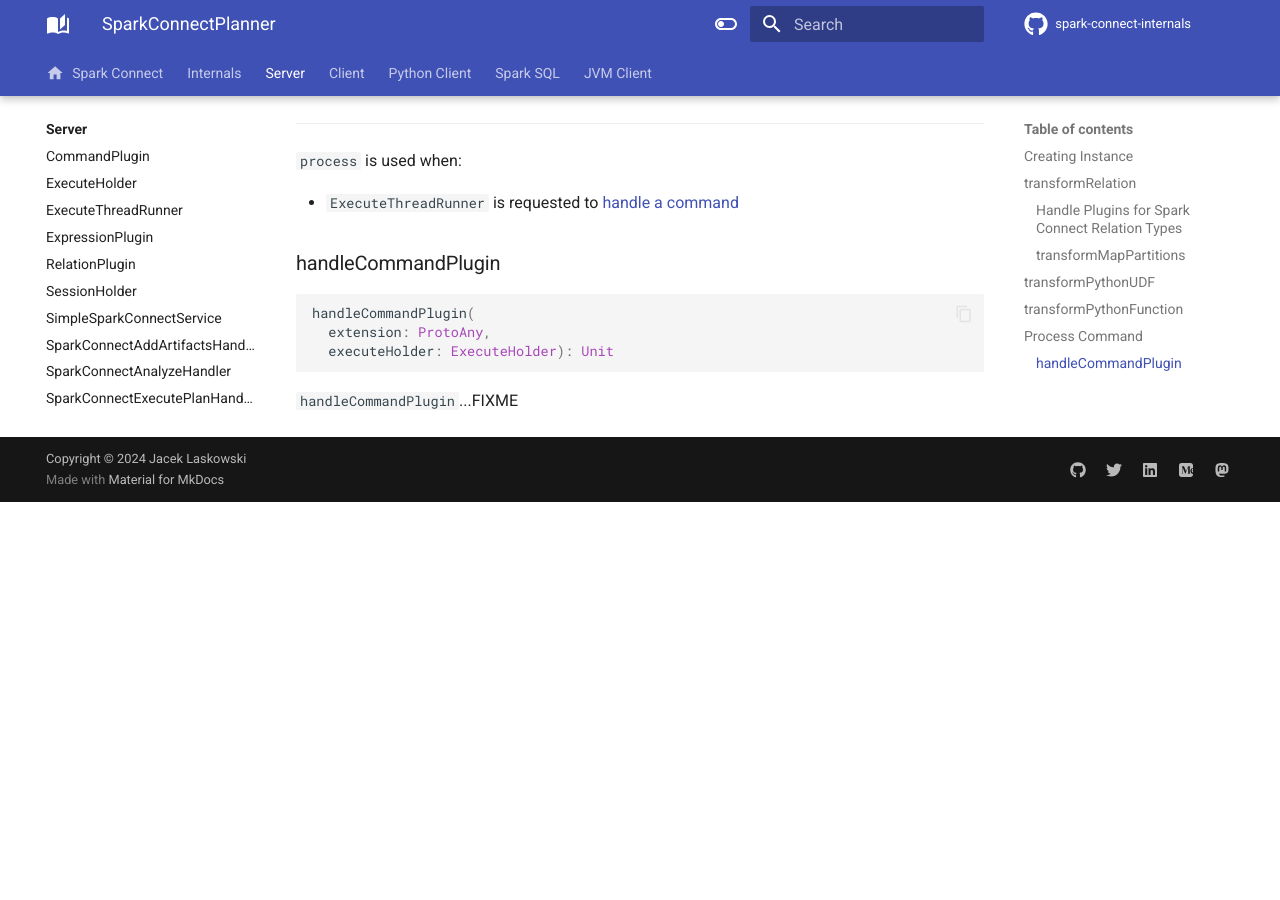
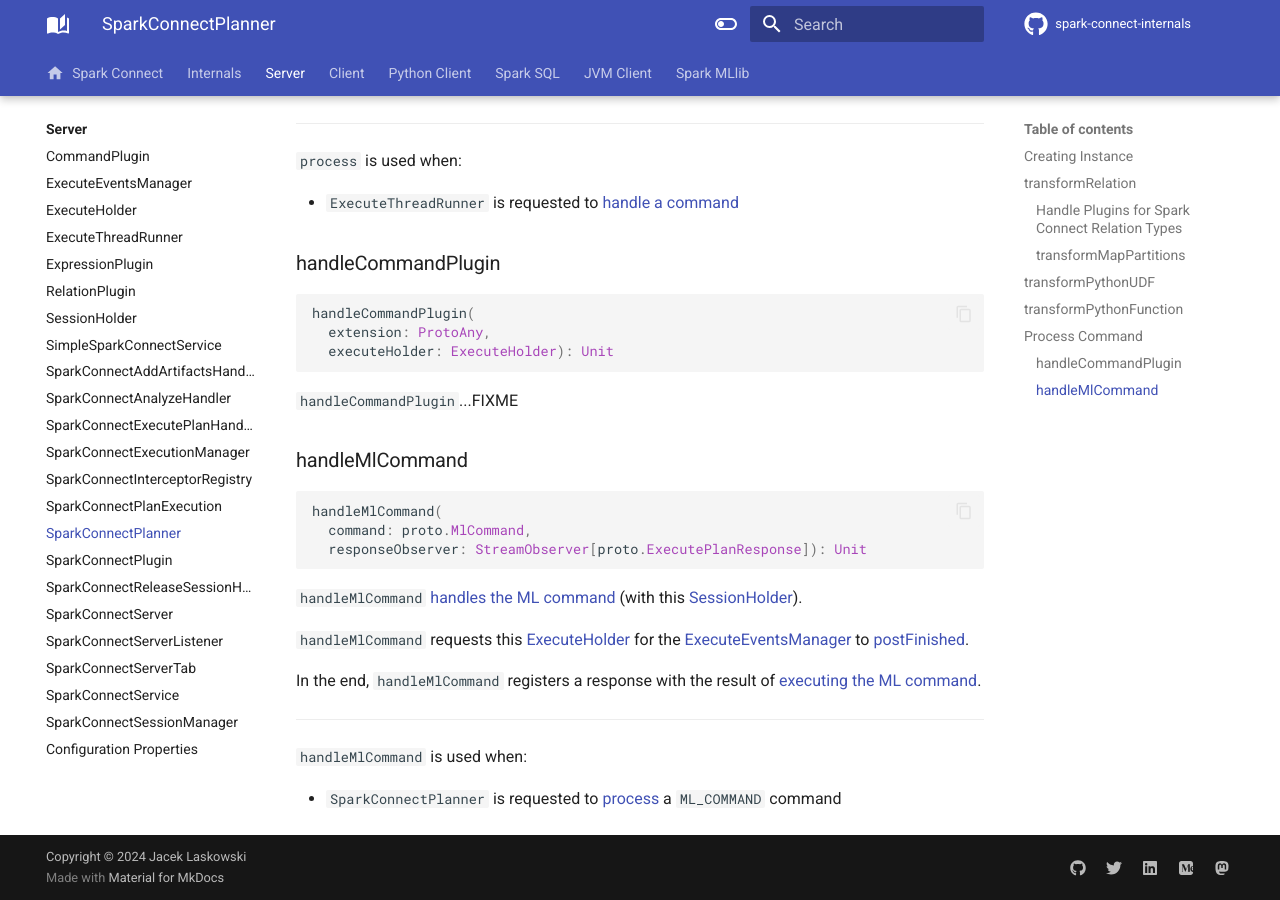
Before and after one commit to japila-books/spark-connect-internals, an MkDocs documentation site: the page built from docs/server/SparkConnectPlanner.md, in a window 1280 px wide and 900 px high, scrolled down 2648 px. Built offline with MkDocs 1.6.1 and Material for MkDocs 9.7.7, drawn with Linux system fonts in a browser that asks for light colours; comment, search, counter and statistics services are not loaded; before the commit the page ends 3150 px from its top, so only the background shows below that.

Commit message:
Spark Connect for Spark ML

````diff
--- /dev/null
+++ b/docs/ml/index.md
@@ -0,0 +1 @@
+# Spark Connect for Spark MLlib
--- a/docs/server/SparkConnectPlanner.md
+++ b/docs/server/SparkConnectPlanner.md
@@ -117,3 +117,23 @@
 ```
 
 `handleCommandPlugin`...FIXME
+
+### handleMlCommand { #handleMlCommand }
+
+```scala
+handleMlCommand(
+  command: proto.MlCommand,
+  responseObserver: StreamObserver[proto.ExecutePlanResponse]): Unit
+```
+
+`handleMlCommand` [handles the ML command](../ml/MLHandler.md#handleMlCommand) (with this [SessionHolder](#sessionHolder)).
+
+`handleMlCommand` requests this [ExecuteHolder](#executeHolder) for the [ExecuteEventsManager](ExecuteHolder.md#eventsManager) to [postFinished](ExecuteEventsManager.md#postFinished).
+
+In the end, `handleMlCommand` registers a response with the result of [executing the ML command](../ml/MLHandler.md#handleMlCommand).
+
+---
+
+`handleMlCommand` is used when:
+
+* `SparkConnectPlanner` is requested to [process](#process) a `ML_COMMAND` command
--- a/mkdocs.yml
+++ b/mkdocs.yml
@@ -137,3 +137,4 @@
   - ... | pyspark/**.md
   - ... | sql/**.md
   - ... | jvm/**.md
+  - ... | ml/**.md
````
Also changed, not shown: docs/ml/MLBackendPlugin.md (added, +21 -0 lines), docs/ml/MLHandler.md (added, +17 -0 lines), docs/ml/MLUtils.md (added, +36 -0 lines), docs/pyspark/sql/connect/SparkSession.md (added, +1 -0 lines), docs/server/ExecuteEventsManager.md (added, +3 -0 lines), docs/ml/.pages (added).
